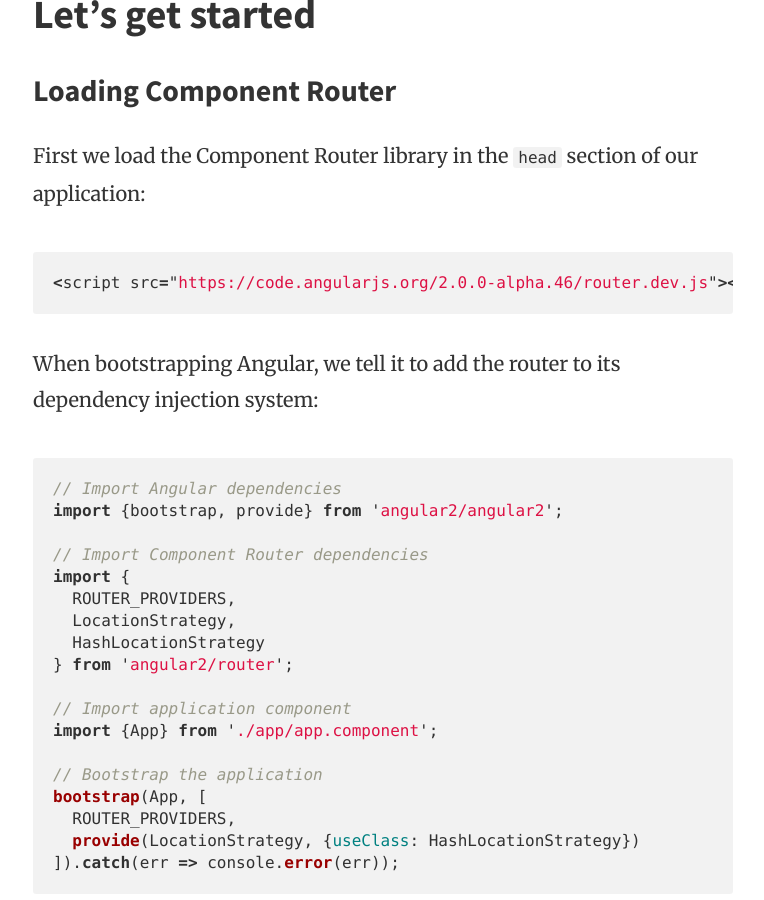
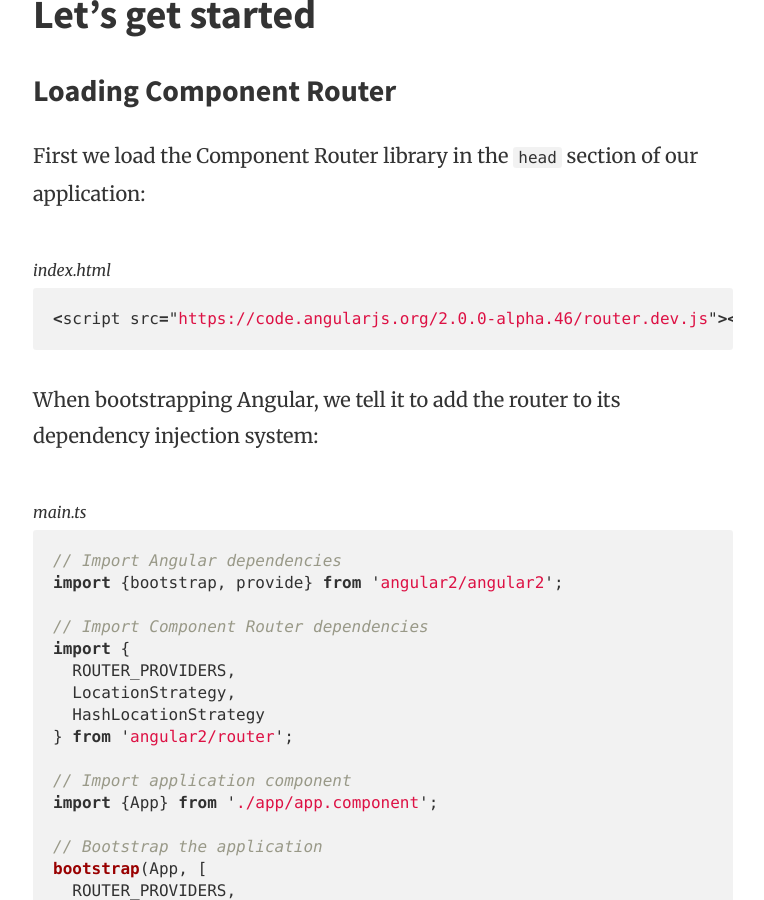
Before and after one commit to routingbyexample/routingbyexample.github.io, a Jekyll site: the page built from _posts/2015-11-21-angular2-component-router-single-viewport.md, in a window 1280 px wide and 900 px high, scrolled down 1325 px. Shown: the whole window, without its empty margins (257-1021 px from the left). Built offline with Jekyll 4.4.1, drawn with Linux system fonts in a browser that asks for light colours.

Commit message:
feat(_posts): update example #1

```diff
--- a/_posts/2015-11-21-angular2-component-router-single-viewport.md
+++ b/_posts/2015-11-21-angular2-component-router-single-viewport.md
@@ -33,11 +33,15 @@
 
 First we load the Component Router library in the `head` section of our application:
 
+<aside class="rbe-aside-filename">index.html</aside>
+
 {% highlight javascript %}
 <script src="https://code.angularjs.org/2.0.0-alpha.46/router.dev.js"></script>
 {% endhighlight %}
 
 When bootstrapping Angular, we tell it to add the router to its dependency injection system:
+
+<aside class="rbe-aside-filename">main.ts</aside>
 
 {% highlight javascript %}
 // Import Angular dependencies
```
